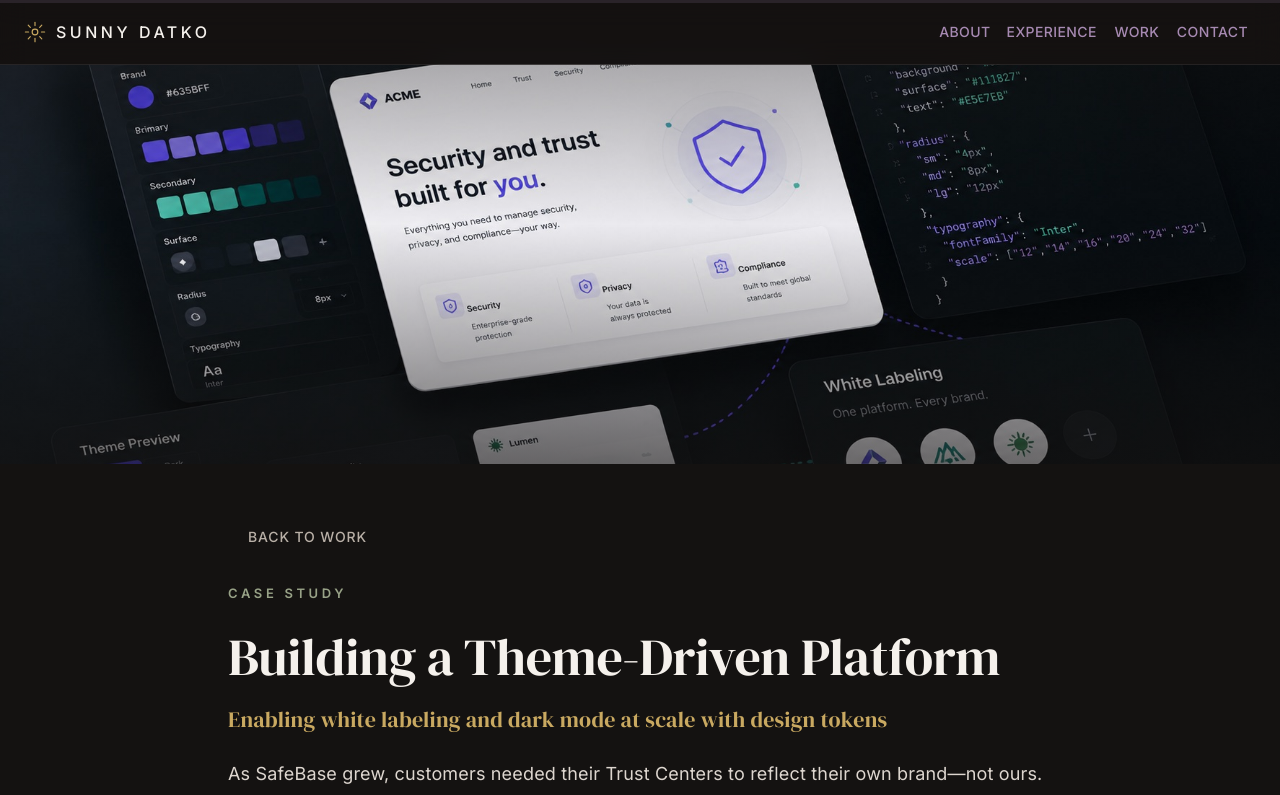
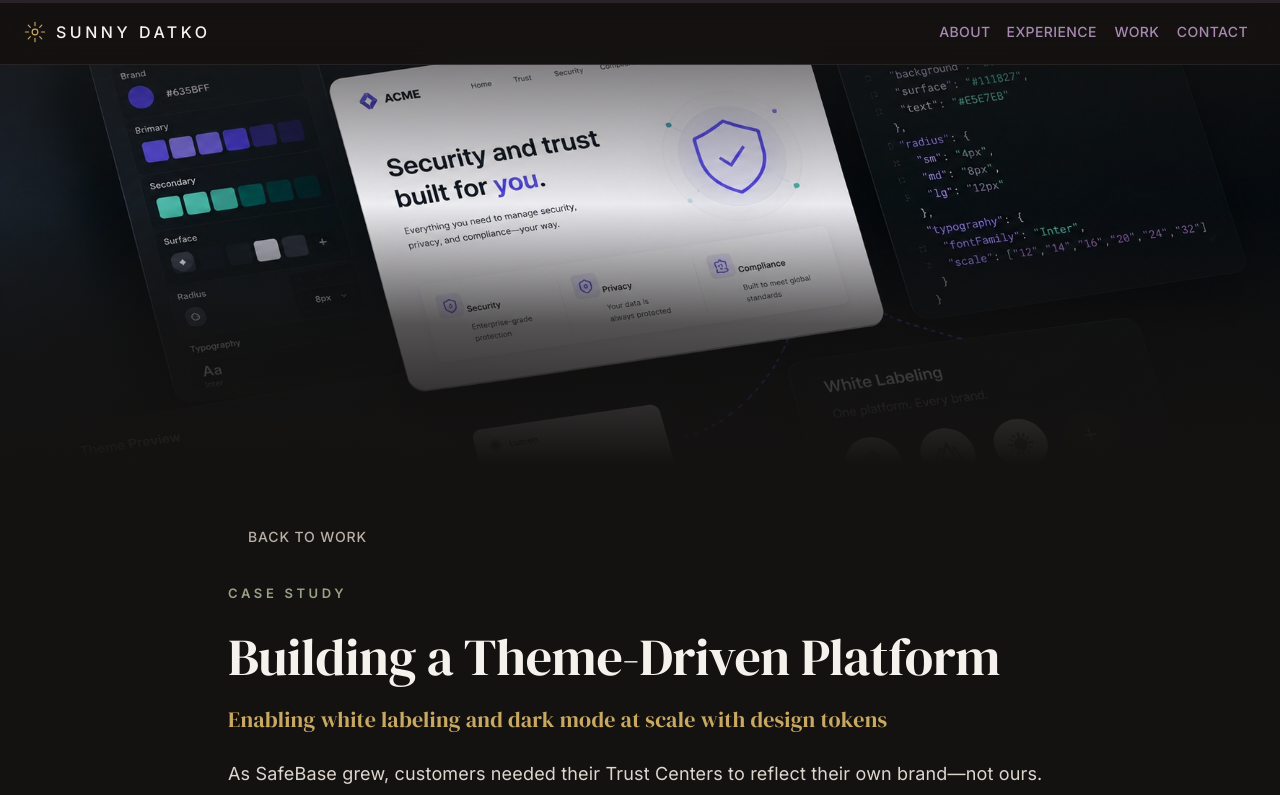
Before and after one commit to sunnydatko/sunny-datko, a React (Vite) app: page /case-study/theming-platform in a window 1280 px wide. Shown: the top 795 px of the page. Built offline with nearby package versions, Linux system fonts and the light colour scheme; some icons are missing.

Commit message:
fade csee study images

```diff
--- a/src/components/case-studies/ComponentSystemCaseStudy.tsx
+++ b/src/components/case-studies/ComponentSystemCaseStudy.tsx
@@ -119,7 +119,7 @@
             position: "absolute",
             inset: 0,
             background:
-              "linear-gradient(180deg, rgba(20,18,17,0.3) 0%, rgba(20,18,17,0.0) 40%, rgba(20,18,17,0.6) 100%)",
+              "linear-gradient(180deg, rgba(20,18,17,0.5) 0%, rgba(20,18,17,0.0) 35%, rgba(20,18,17,0.7) 65%, rgba(20,18,17,1.0) 100%)",
           }}
         />
       </Box>
--- a/src/components/case-studies/MuiCaseStudy.tsx
+++ b/src/components/case-studies/MuiCaseStudy.tsx
@@ -131,7 +131,7 @@
             position: "absolute",
             inset: 0,
             background:
-              "linear-gradient(180deg, rgba(20,18,17,0.3) 0%, rgba(20,18,17,0.0) 40%, rgba(20,18,17,0.6) 100%)",
+              "linear-gradient(180deg, rgba(20,18,17,0.5) 0%, rgba(20,18,17,0.0) 35%, rgba(20,18,17,0.7) 65%, rgba(20,18,17,1.0) 100%)",
           }}
         />
       </Box>
--- a/src/components/case-studies/ThemingCaseStudy.tsx
+++ b/src/components/case-studies/ThemingCaseStudy.tsx
@@ -163,7 +163,7 @@
             position: "absolute",
             inset: 0,
             background:
-              "linear-gradient(180deg, rgba(20,18,17,0.3) 0%, rgba(20,18,17,0.0) 40%, rgba(20,18,17,0.6) 100%)",
+              "linear-gradient(180deg, rgba(20,18,17,0.5) 0%, rgba(20,18,17,0.0) 35%, rgba(20,18,17,0.7) 65%, rgba(20,18,17,1.0) 100%)",
           }}
         />
       </Box>
```
